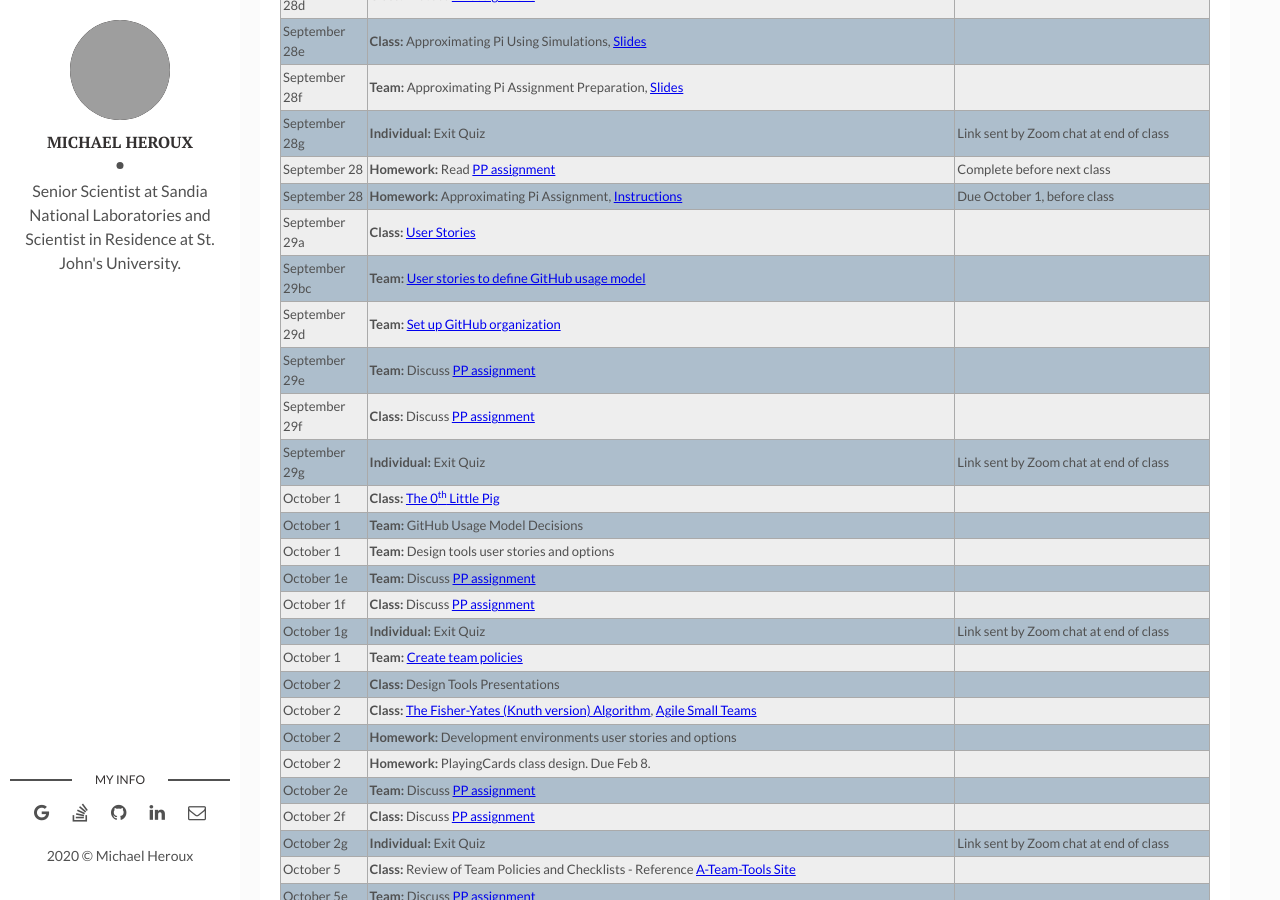
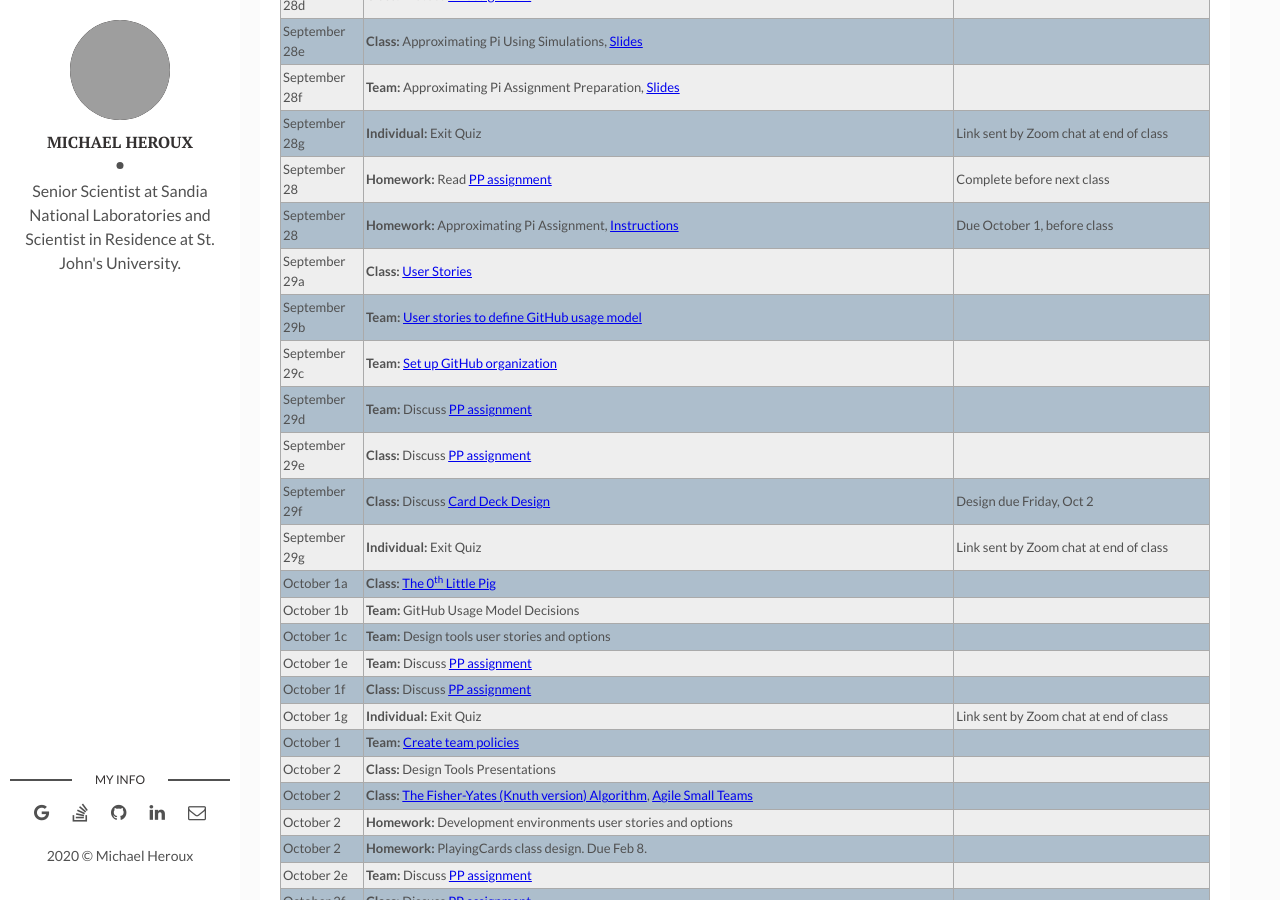
Before and after one commit to maherou/Teaching, a Jekyll site: the page built from files/CS317/2020-Fall-Class-Meeting-Schedule.md, in a window 1280 px wide and 900 px high, scrolled down 978 px. Built offline with Jekyll 4.4.1, drawn with Linux system fonts in a browser that asks for light colours; grey boxes are pictures that could not be loaded.

Commit message:
Add Card Deck Design

```diff
--- a/files/CS317/2020-Fall-Class-Meeting-Schedule.md
+++ b/files/CS317/2020-Fall-Class-Meeting-Schedule.md
@@ -25,14 +25,15 @@ location: "Collegeville, MN, USA"
 | September 28 | **Homework:** Read [PP assignment](../Pragmatic-Discussions)| Complete before next class |
 | September 28 | **Homework:** Approximating Pi Assignment, [Instructions](../FindingPi) | Due October 1, before class |
 | September 29a | **Class:** [User Stories](../UserStories.pdf) | |
-| September 29bc | **Team:** [User stories to define GitHub usage model](https://docs.google.com/document/d/1jdObI_Y5u4S-vy3SmLaIgzIGuh5ekN0pucaPpPXI5CU/edit?usp=sharing) |   |
-| September 29d | **Team:** [Set up GitHub organization](https://docs.google.com/document/d/1jdObI_Y5u4S-vy3SmLaIgzIGuh5ekN0pucaPpPXI5CU/edit?usp=sharing) |   |
-| September 29e | **Team:** Discuss [PP assignment](../Pragmatic-Discussions)| |
-| September 29f | **Class:** Discuss [PP assignment](../Pragmatic-Discussions)| |
+| September 29b | **Team:** [User stories to define GitHub usage model](https://docs.google.com/document/d/1jdObI_Y5u4S-vy3SmLaIgzIGuh5ekN0pucaPpPXI5CU/edit?usp=sharing) |   |
+| September 29c | **Team:** [Set up GitHub organization](https://docs.google.com/document/d/1jdObI_Y5u4S-vy3SmLaIgzIGuh5ekN0pucaPpPXI5CU/edit?usp=sharing) |   |
+| September 29d | **Team:** Discuss [PP assignment](../Pragmatic-Discussions)| |
+| September 29e | **Class:** Discuss [PP assignment](../Pragmatic-Discussions)| |
+| September 29f | **Class:** Discuss [Card Deck Design](../CardDeckDesign)| Design due Friday, Oct 2 |
 | September 29g | **Individual:** Exit Quiz | Link sent by Zoom chat at end of class |
-| October 1 | **Class:** [The 0<sup>th</sup> Little Pig](../../ZerothLittlePig) | |
-| October 1 | **Team:** GitHub Usage Model Decisions | |
-| October 1 | **Team:** Design tools user stories and options | |
+| October 1a | **Class:** [The 0<sup>th</sup> Little Pig](../../ZerothLittlePig) | |
+| October 1b | **Team:** GitHub Usage Model Decisions | |
+| October 1c | **Team:** Design tools user stories and options | |
 | October 1e | **Team:** Discuss [PP assignment](../Pragmatic-Discussions)| |
 | October 1f | **Class:** Discuss [PP assignment](../Pragmatic-Discussions)| |
 | October 1g | **Individual:** Exit Quiz | Link sent by Zoom chat at end of class |
```
Also changed, not shown: files/CS317/CardDeckDesign.md (added, +23 -0 lines), files/CS317/CardDeckImplement.md (added, +25 -0 lines).
